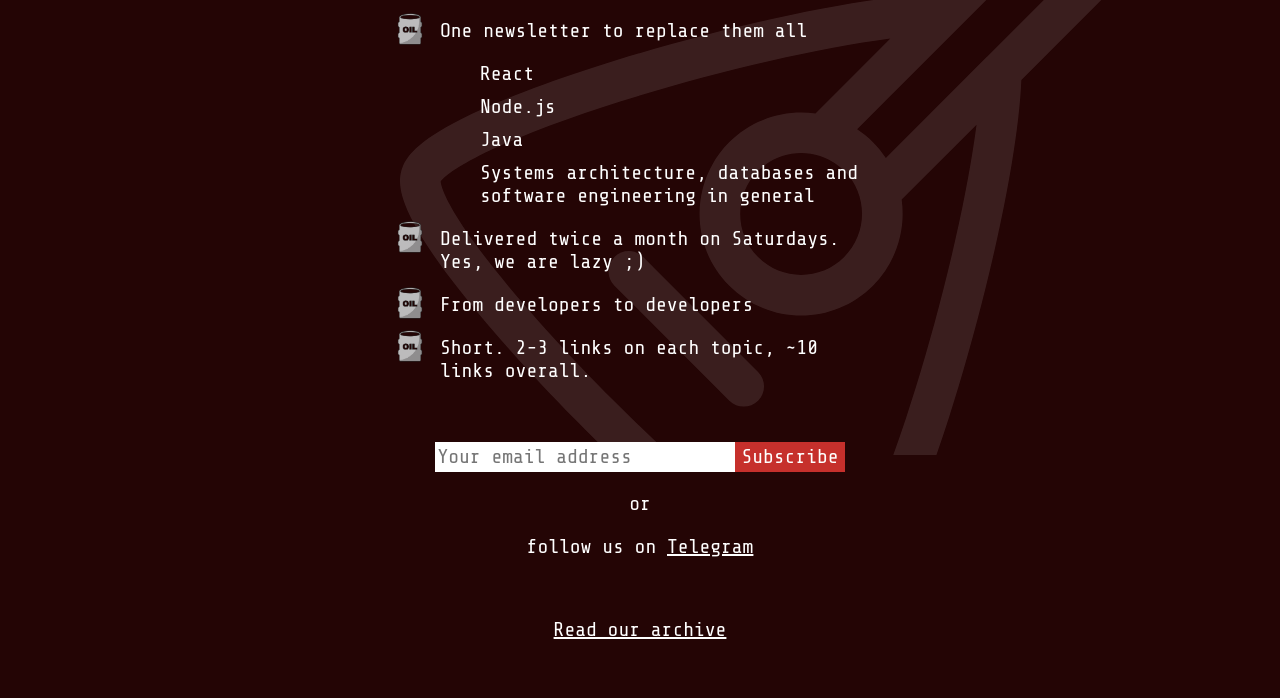
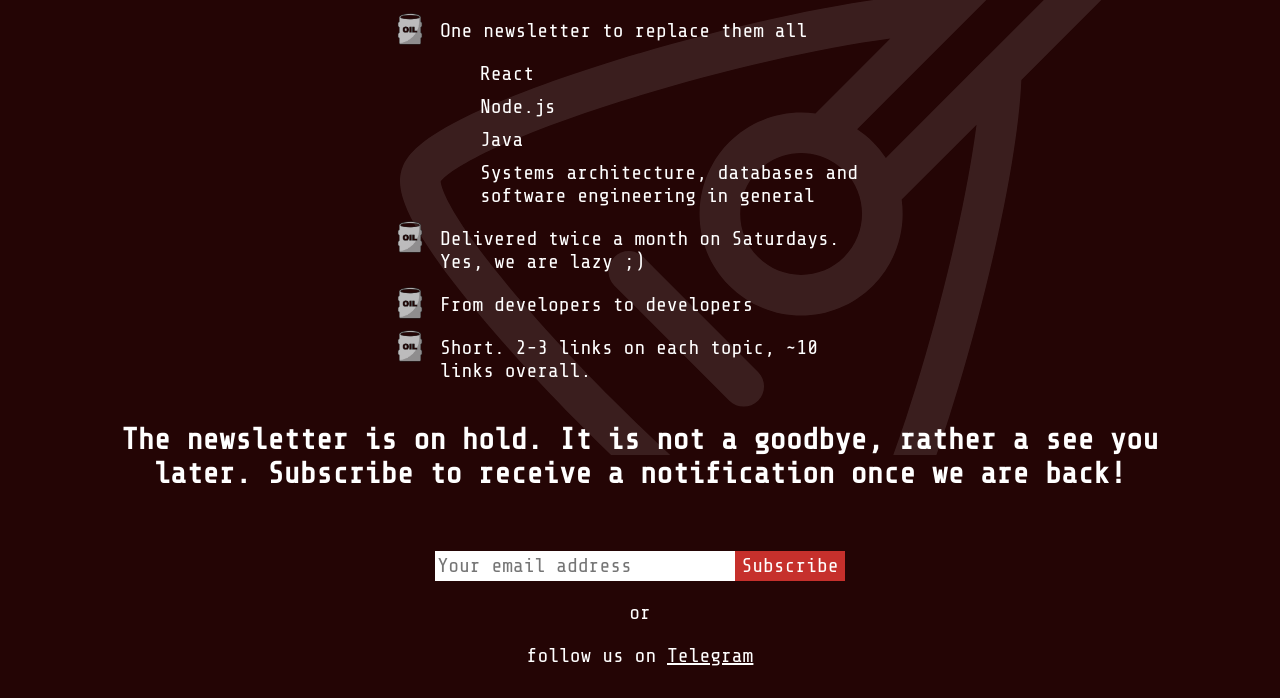
Before and after one commit to balalaikait/balalaikait.github.io, a plain HTML site: page index.html in a window 1280 px wide. Shown: the part 345-1043 px from the top of the page. Drawn offline with nearby package versions, Linux system fonts and the light colour scheme.

Commit message:
Add 'on hold' note

```diff
--- a/index.html
+++ b/index.html
@@ -412,6 +412,9 @@
           <li>From developers to developers</li>
           <li>Short. 2-3 links on each topic, ~10 links overall.</li>
         </ul>
+        <h2>
+          The newsletter is on hold. It is not a goodbye, rather a see you later. Subscribe to receive a notification once we are back!
+        </h2>
       </section>
       <section class="subscribe">
         <form
```
